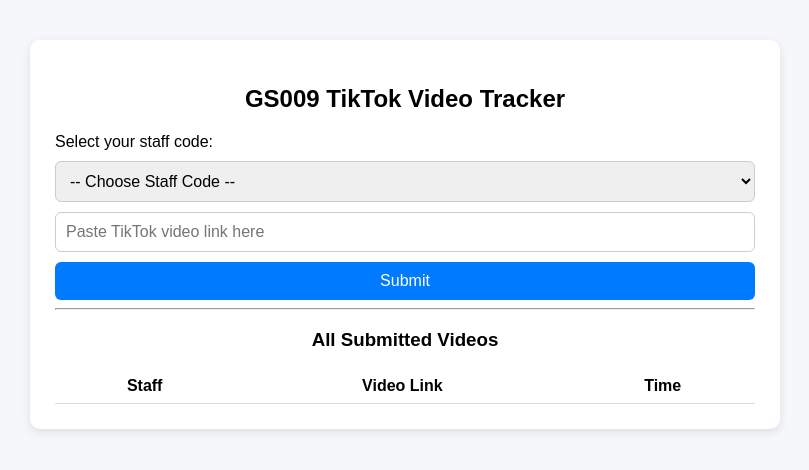
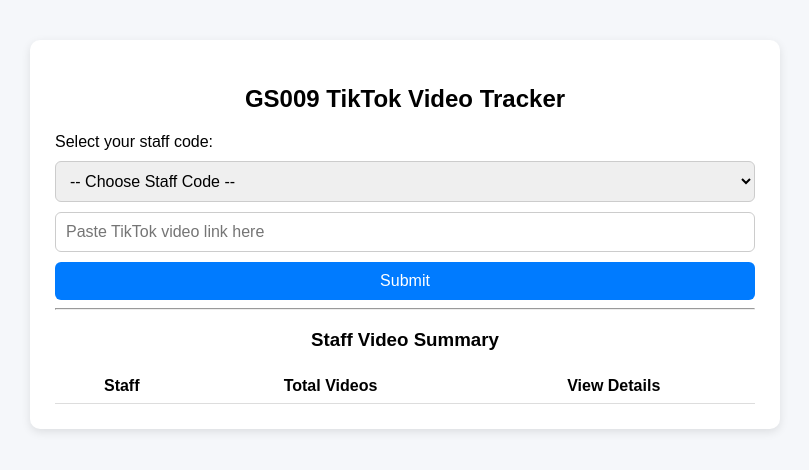
Before and after one commit to senhengtemerloh/tiktoktracking, a plain HTML site: page index.html in a window 1280 px wide. Shown: the whole page, without its empty margins (235-1044 px from the left). Drawn offline with Linux system fonts and the light colour scheme; no server answers.

Commit message:
Update index.html

```diff
--- a/index.html
+++ b/index.html
@@ -30,16 +30,16 @@
 
     <hr>
 
-    <h3>All Submitted Videos</h3>
+    <h3>Staff Video Summary</h3>
     <table>
       <thead>
         <tr>
           <th>Staff</th>
-          <th>Video Link</th>
-          <th>Time</th>
+          <th>Total Videos</th>
+          <th>View Details</th>
         </tr>
       </thead>
-      <tbody id="videoList"></tbody>
+      <tbody id="summaryList"></tbody>
     </table>
   </div>
 </body>
```
